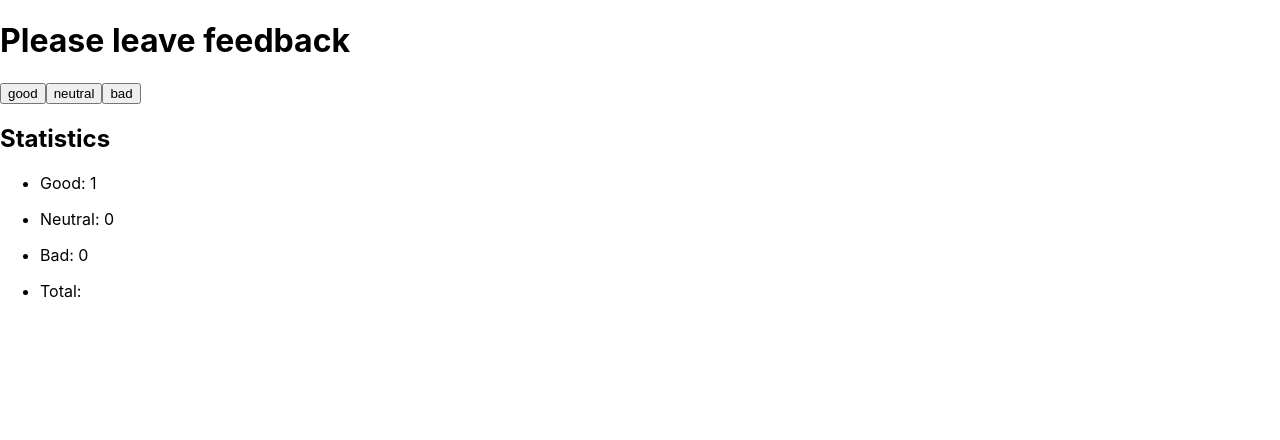
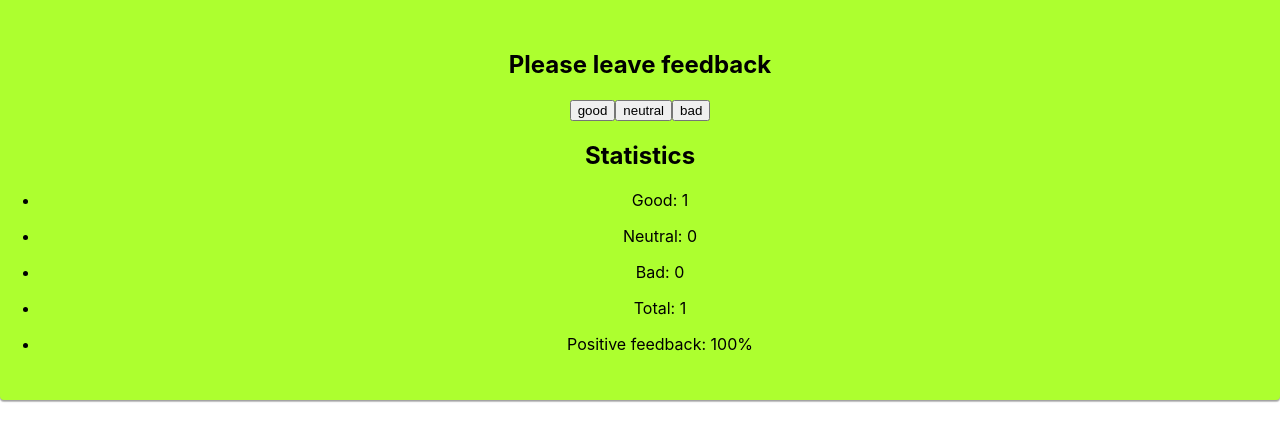
Before and after one commit to Taras-Roboteckyi/goit-react-hw-02-feedback, a React (Create React App) app: page / in a window 1280 px wide. Both pictures are taken after a click on the button "good". Shown: the top 440 px of the page. Built offline with nearby package versions, Linux system fonts and the light colour scheme.

Commit message:
Додає компонети застосунку

```diff
--- a/package.json
+++ b/package.json
@@ -8,9 +8,11 @@
     "@testing-library/react": "^12.1.2",
     "@testing-library/user-event": "^13.5.0",
     "gh-pages": "^3.2.3",
+    "prop-types": "^15.8.1",
     "react": "^17.0.2",
     "react-dom": "^17.0.2",
     "react-scripts": "5.0.0",
+    "styled-components": "^5.3.3",
     "web-vitals": "^2.1.2"
   },
   "scripts": {
--- a/src/App.js
+++ b/src/App.js
@@ -1,5 +1,8 @@
 import React from 'react';
-import FeedbackOptions from './FeedbackOptions';
+import FeedbackOptions from './components/FeedbackOptions/FeedbackOptions';
+import Statistics from './components/Statistics/Statistics';
+import Section from './components/Section/Section';
+import Notification from './components/Notification/Notification';
 
 class Feedback extends React.Component {
   state = {
@@ -14,29 +17,22 @@ class Feedback extends React.Component {
   };
 
   countTotalFeedback = () => {
-    return 'rtrtr';
-    /* this.setState(prevState => {
-      console.log(prevState);
-      let sum = 0;
-      for (let salary of Object.values(prevState)) {
-        return { sum: (sum += salary) };
-      } */
+    return this.state.good + this.state.neutral + this.state.bad;
+  };
 
-    /* return { sum: 0 }; */
-    /* }); */
+  countPositiveFeedbackPercentage = () => {
+    return this.state.good
+      ? `${Math.round((this.state.good * 100) / this.countTotalFeedback()) + '%'}`
+      : `0`;
   };
 
   render() {
+    const { good, neutral, bad } = this.state;
     return (
-      <div className="App">
-        <h1>Please leave feedback</h1>
+      <Section title="Please leave feedback">
         <section>
           {Object.keys(this.state).map((btn, index) => {
-            /* console.log(btn); */
             return (
-              /*  <button type="button" key={index} onClick={() => this.handleIncrementFeedback(btn)}>
-                {btn}
-              </button> */
               <FeedbackOptions
                 key={index}
                 options={btn}
@@ -47,24 +43,19 @@ class Feedback extends React.Component {
         </section>
 
         <h2>Statistics</h2>
-        <ul>
-          <li>
-            <p>Good: {this.state.good} </p>
-          </li>
-          <li>
-            <p>Neutral: {this.state.neutral} </p>
-          </li>
-          <li>
-            <p>Bad: {this.state.bad} </p>
-          </li>
-          <li>
-            <p>Total: {() => this.countTotalFeedback()}</p>
-          </li>
-          {/* <li>
-            <p>Positive feedback: {this.countPositiveFeedbackPercentage} </p>
-          </li> */}
-        </ul>
-      </div>
+
+        {good === 0 && neutral === 0 && bad === 0 ? (
+          <Notification message="There is no feedback" />
+        ) : (
+          <Statistics
+            good={good}
+            neutral={neutral}
+            bad={bad}
+            total={this.countTotalFeedback()}
+            positivePercentage={this.countPositiveFeedbackPercentage()}
+          />
+        )}
+      </Section>
     );
   }
 }
--- /dev/null
+++ b/src/App.styled.jsx
@@ -0,0 +1 @@
+import styled from 'styled-components';
--- /dev/null
+++ b/src/components/Notification/Notification.jsx
@@ -0,0 +1,9 @@
+import PropTypes from 'prop-types';
+
+export default function Notification({ message }) {
+  return <p>{message}</p>;
+}
+
+Notification.propTypes = {
+  message: PropTypes.string.isRequired,
+};
--- /dev/null
+++ b/src/components/Section/Section.jsx
@@ -0,0 +1,16 @@
+import PropTypes from 'prop-types';
+import { SectionApp } from './Section.styled';
+
+export default function Section(props) {
+  const { title, children } = props;
+  return (
+    <SectionApp>
+      <h1>{title}</h1>
+      {children}
+    </SectionApp>
+  );
+}
+
+Section.propTypes = {
+  title: PropTypes.string.isRequired,
+};
--- /dev/null
+++ b/src/components/Section/Section.styled.jsx
@@ -0,0 +1,14 @@
+import styled from 'styled-components';
+
+export const SectionApp = styled.section`
+  padding-top: 30px;
+  margin-right: 0;
+  margin-left: 0;
+  padding-bottom: 30px;
+  /* width: 500px; */
+  text-align: center;
+  box-shadow: 0px 1px 3px rgb(0 0 0 / 12%), 0px 1px 1px rgb(0 0 0 / 14%),
+    0px 2px 1px rgb(0 0 0 / 20%);
+  border-radius: 0px 0px 4px 4px;
+  background-color: greenyellow;
+`;
--- /dev/null
+++ b/src/components/Statistics/Statistics.jsx
@@ -0,0 +1,32 @@
+import PropTypes from 'prop-types';
+
+export default function Statistics(props) {
+  const { good, neutral, bad, total, positivePercentage } = props;
+  return (
+    <ul>
+      <li>
+        <p>Good: {good} </p>
+      </li>
+      <li>
+        <p>Neutral: {neutral} </p>
+      </li>
+      <li>
+        <p>Bad: {bad} </p>
+      </li>
+      <li>
+        <p>Total: {total} </p>
+      </li>
+      <li>
+        <p>Positive feedback: {positivePercentage} </p>
+      </li>
+    </ul>
+  );
+}
+
+Statistics.propTypes = {
+  good: PropTypes.number.isRequired,
+  neutral: PropTypes.number.isRequired,
+  bad: PropTypes.number.isRequired,
+  total: PropTypes.number.isRequired,
+  positivePercentage: PropTypes.string.isRequired,
+};
```
Also changed, not shown: src/components/FeedbackOptions/FeedbackOptions.jsx (renamed from src/FeedbackOptions.jsx, +8 -1 lines), 1 other file (tests, documents, lock files or other folders).
